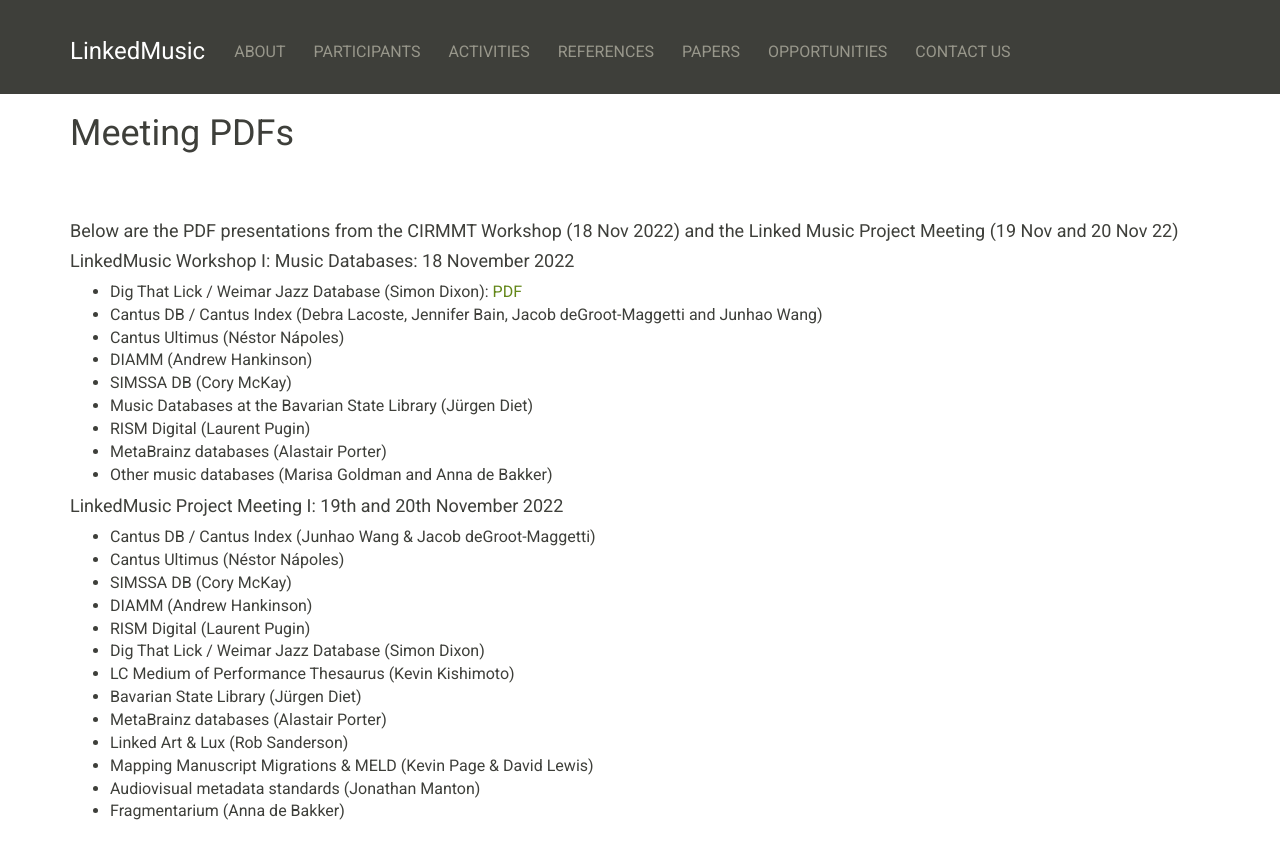
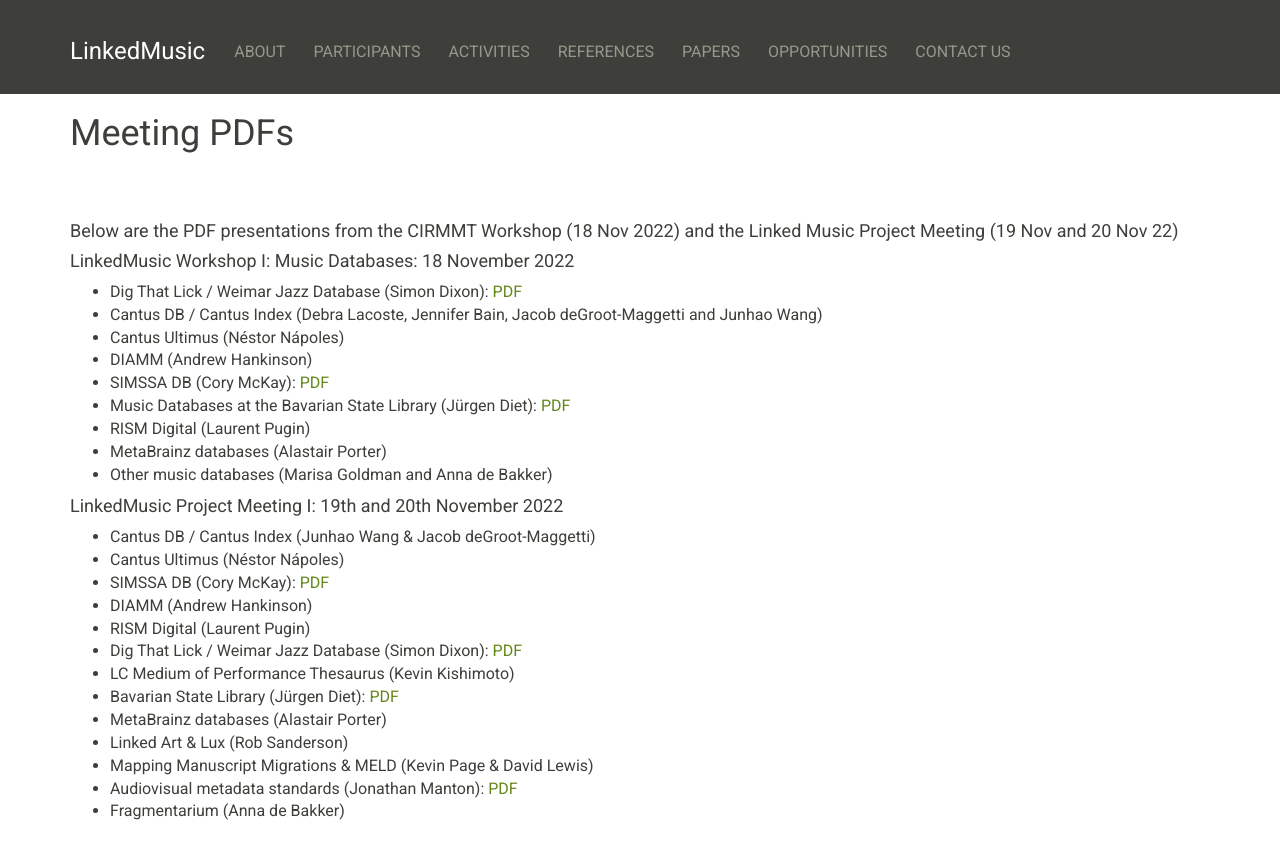
Before and after one commit to DDMAL/linkedmusic-website, a Jekyll site: the page built from meetingpdfs.md, in a window 1280 px wide. Shown: the top 859 px of the page. Built offline with Jekyll 4.4.1, drawn with Linux system fonts in a browser that asks for light colours; nearby versions of some CDN libraries.

Commit message:
pdfs added

```diff
--- a/meetingpdfs.md
+++ b/meetingpdfs.md
@@ -14,8 +14,8 @@
 * Cantus DB / Cantus Index (Debra Lacoste, Jennifer Bain, Jacob deGroot-Maggetti and Junhao Wang)
 * Cantus Ultimus (Néstor Nápoles)
 * DIAMM (Andrew Hankinson)
-* SIMSSA DB (Cory McKay)
-* Music Databases at the Bavarian State Library (Jürgen Diet)
+* SIMSSA DB (Cory McKay): [PDF](https://linkedmusic.ca/pdfs/mckay22simssa01intrdoction.pdf)
+* Music Databases at the Bavarian State Library (Jürgen Diet): [PDF](https://linkedmusic.ca/pdfs/Music_Databases_at_the_BSB.pdf)
 * RISM Digital (Laurent Pugin)
 * MetaBrainz databases (Alastair Porter)
 * Other music databases (Marisa Goldman and Anna de Bakker)
@@ -24,14 +24,14 @@
 
 * Cantus DB / Cantus Index (Junhao Wang & Jacob deGroot-Maggetti)
 * Cantus Ultimus (Néstor Nápoles)
-* SIMSSA DB (Cory McKay)
+* SIMSSA DB (Cory McKay): [PDF](https://linkedmusic.ca/pdfs/mckay22simssa02details.pdf)
 * DIAMM (Andrew Hankinson)
 * RISM Digital (Laurent Pugin)
-* Dig That Lick / Weimar Jazz Database (Simon Dixon)
+* Dig That Lick / Weimar Jazz Database (Simon Dixon): [PDF](https://linkedmusic.ca/pdfs/Montreal2022-Ontologies-slides.pdf)
 * LC Medium of Performance Thesaurus (Kevin Kishimoto)
-* Bavarian State Library (Jürgen Diet)
+* Bavarian State Library (Jürgen Diet): [PDF](https://linkedmusic.ca/pdfs/Metadata_in_BSB_Music_Databases.pdf)
 * MetaBrainz databases (Alastair Porter)
 * Linked Art & Lux (Rob Sanderson)
 * Mapping Manuscript Migrations & MELD (Kevin Page & David Lewis)
-* Audiovisual metadata standards (Jonathan Manton)
+* Audiovisual metadata standards (Jonathan Manton): [PDF](https://linkedmusic.ca/pdfs/LinkedMusic%20Meeting%2011192022%20-%20AV%20metadata%20Standards.pdf)
 * Fragmentarium (Anna de Bakker)
```
